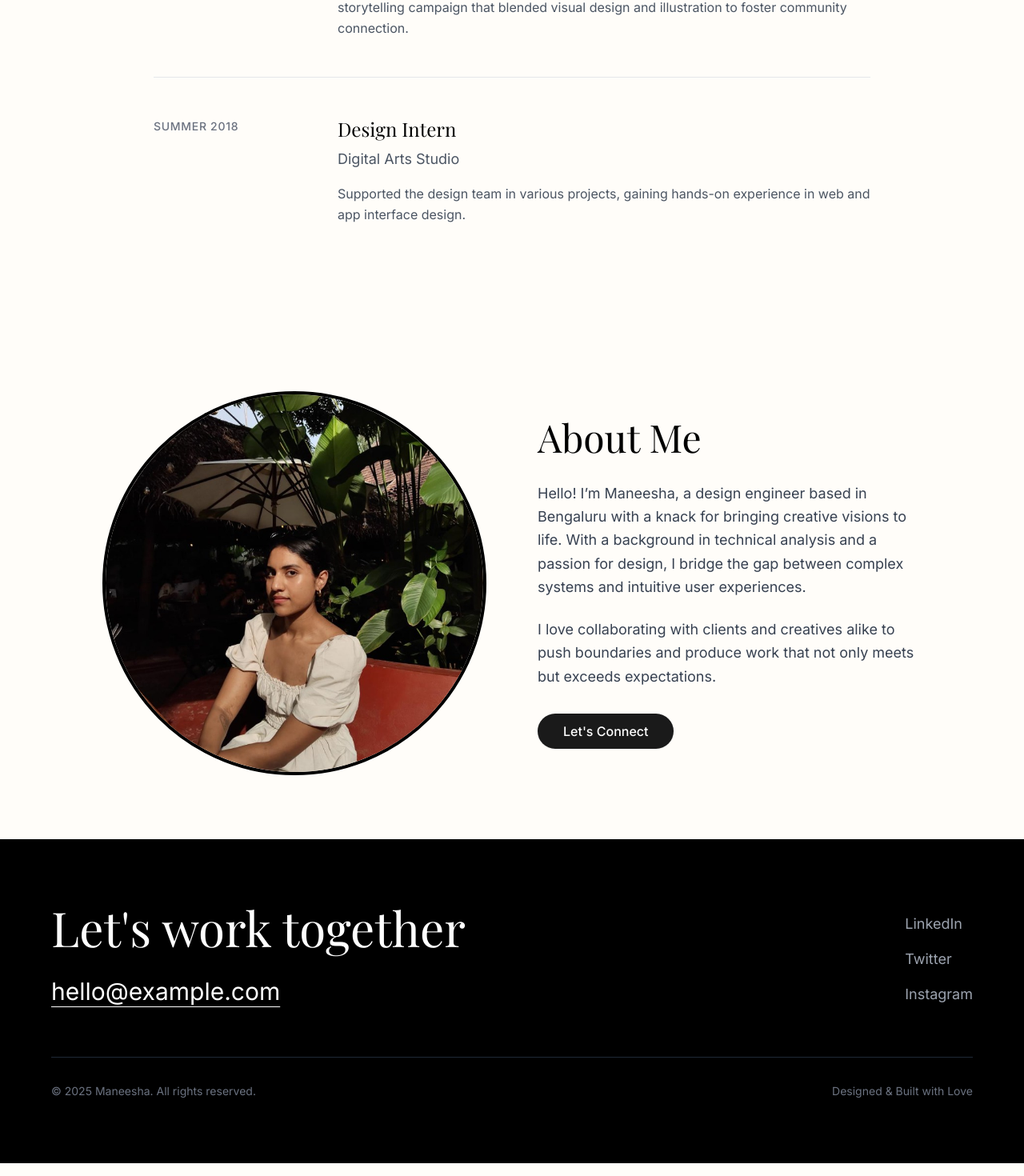
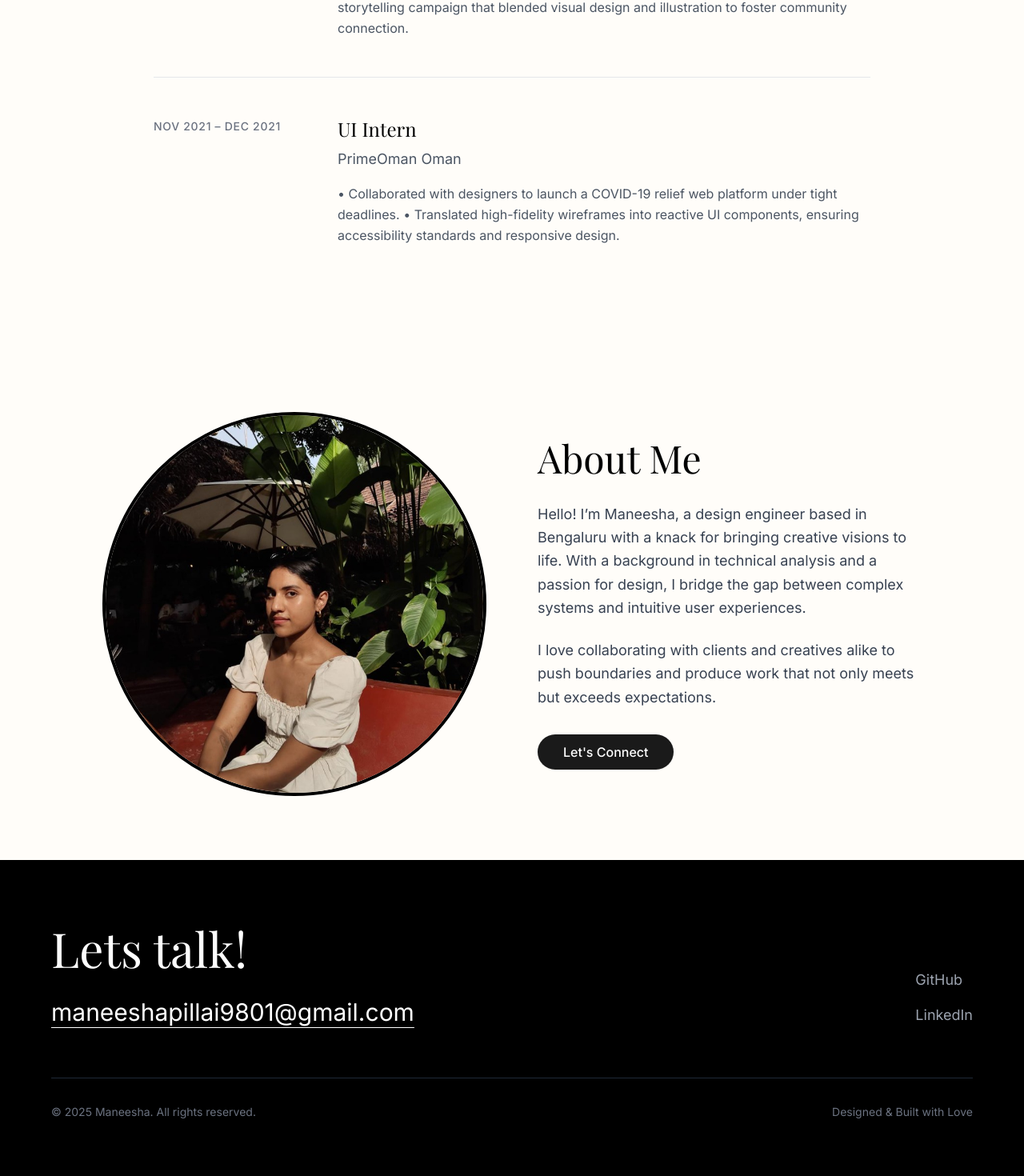
Before and after one commit to Maneesha9801/portfolio-website, a React (Vite) app: page / in a window 1280 px wide. Shown: the part 2533-4003 px from the top of the page at 80% size. Built offline with nearby package versions, Linux system fonts and the light colour scheme; a web font is replaced by a local one.

Commit message:
Update portfolio content: Experience and Footer

```diff
--- a/src/components/Experience.tsx
+++ b/src/components/Experience.tsx
@@ -4,21 +4,21 @@ export const Experience: React.FC = () => {
     const experiences = [
         {
             role: 'Senior Technical Analyst',
-            company: 'Network Systems Inc.',
+            company: 'Ribbon Communications',
             period: '2023 - Present',
             description: 'I design next-generation L2/L3 network systems in the MPLS domain, helping build resilient, high-performance infrastructures that keep global communication running seamlessly.'
         },
         {
             role: 'Design Head',
             company: 'Literary & Debating Club (NIT Calicut)',
-            period: '2020 - 2021',
+            period: '2020 - 2022',
             description: 'I directed visual strategy for large-scale initiatives like mental health week, and pride week; engaging over 3,000 students. Pioneered "Humans of NIT Calicut," a digital storytelling campaign that blended visual design and illustration to foster community connection.'
         },
         {
-            role: 'Design Intern',
-            company: 'Digital Arts Studio',
-            period: 'Summer 2018',
-            description: 'Supported the design team in various projects, gaining hands-on experience in web and app interface design.'
+            role: 'UI Intern',
+            company: 'PrimeOman Oman',
+            period: 'Nov 2021 – Dec 2021',
+            description: '• Collaborated with designers to launch a COVID-19 relief web platform under tight deadlines.\n• Translated high-fidelity wireframes into reactive UI components, ensuring accessibility standards and responsive design.'
         }
     ];
 
--- a/src/components/Footer.tsx
+++ b/src/components/Footer.tsx
@@ -6,19 +6,18 @@ export const Footer: React.FC = () => {
             <div className="container mx-auto max-w-6xl">
                 <div className="grid grid-cols-1 md:grid-cols-2 gap-12 mb-16">
                     <div>
-                        <h2 className="text-4xl md:text-6xl font-serif mb-8">Let's work together</h2>
+                        <h2 className="text-4xl md:text-6xl font-serif mb-8">Lets talk!</h2>
                         <a
-                            href="mailto:hello@example.com"
+                            href="mailto:maneeshapillai9801@gmail.com"
                             className="text-2xl md:text-3xl underline decoration-1 underline-offset-8 hover:text-gray-300 transition-colors"
                         >
-                            hello@example.com
+                            maneeshapillai9801@gmail.com
                         </a>
                     </div>
                     <div className="flex flex-col justify-end items-start md:items-end">
                         <nav className="flex flex-col gap-4 text-lg text-gray-400">
-                            <a href="#" className="hover:text-white transition-colors">LinkedIn</a>
-                            <a href="#" className="hover:text-white transition-colors">Twitter</a>
-                            <a href="#" className="hover:text-white transition-colors">Instagram</a>
+                            <a href="https://github.com/Maneesha9801" target="_blank" rel="noopener noreferrer" className="hover:text-white transition-colors">GitHub</a>
+                            <a href="https://www.linkedin.com/in/maneesha8901/" target="_blank" rel="noopener noreferrer" className="hover:text-white transition-colors">LinkedIn</a>
                         </nav>
                     </div>
                 </div>
```
